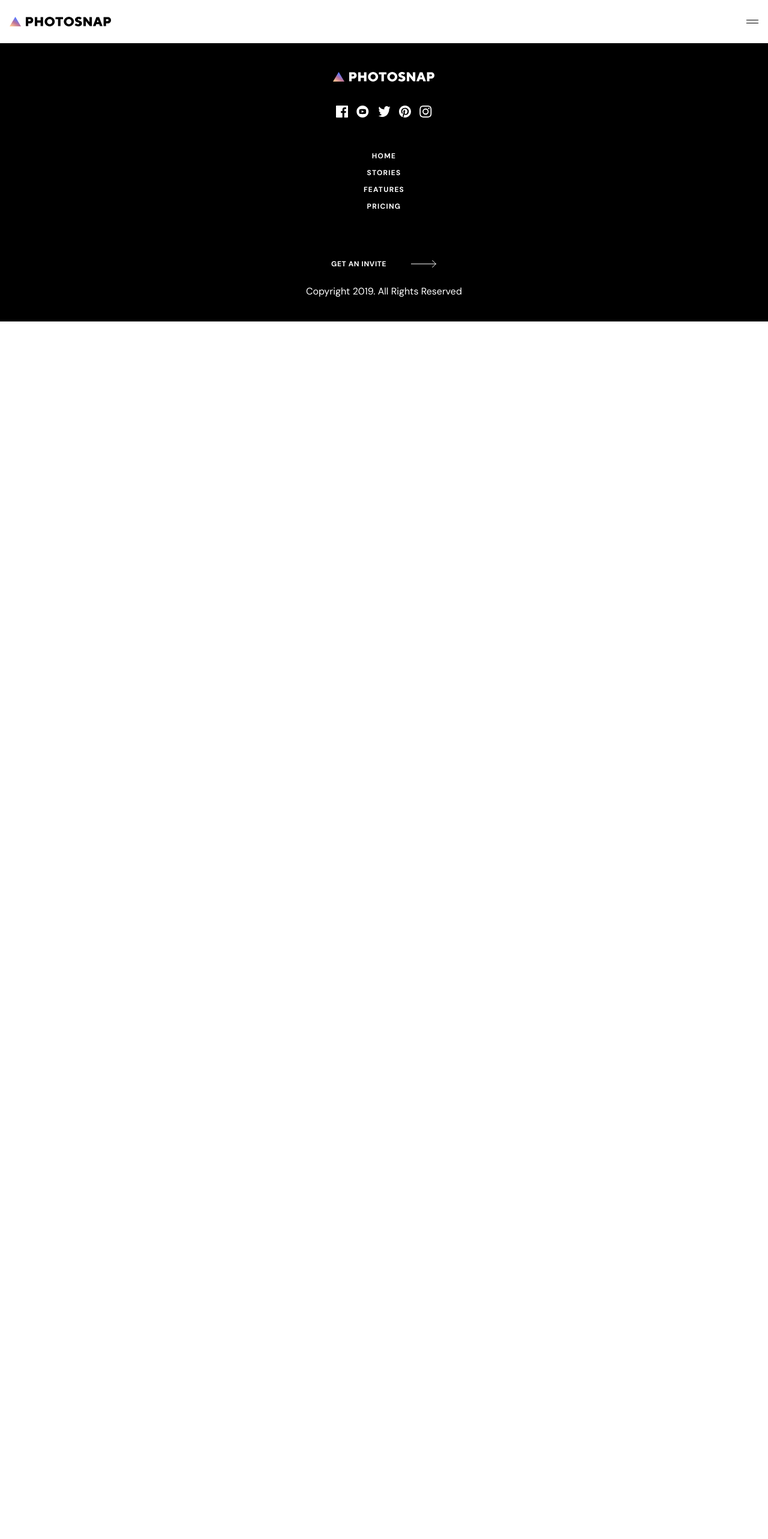
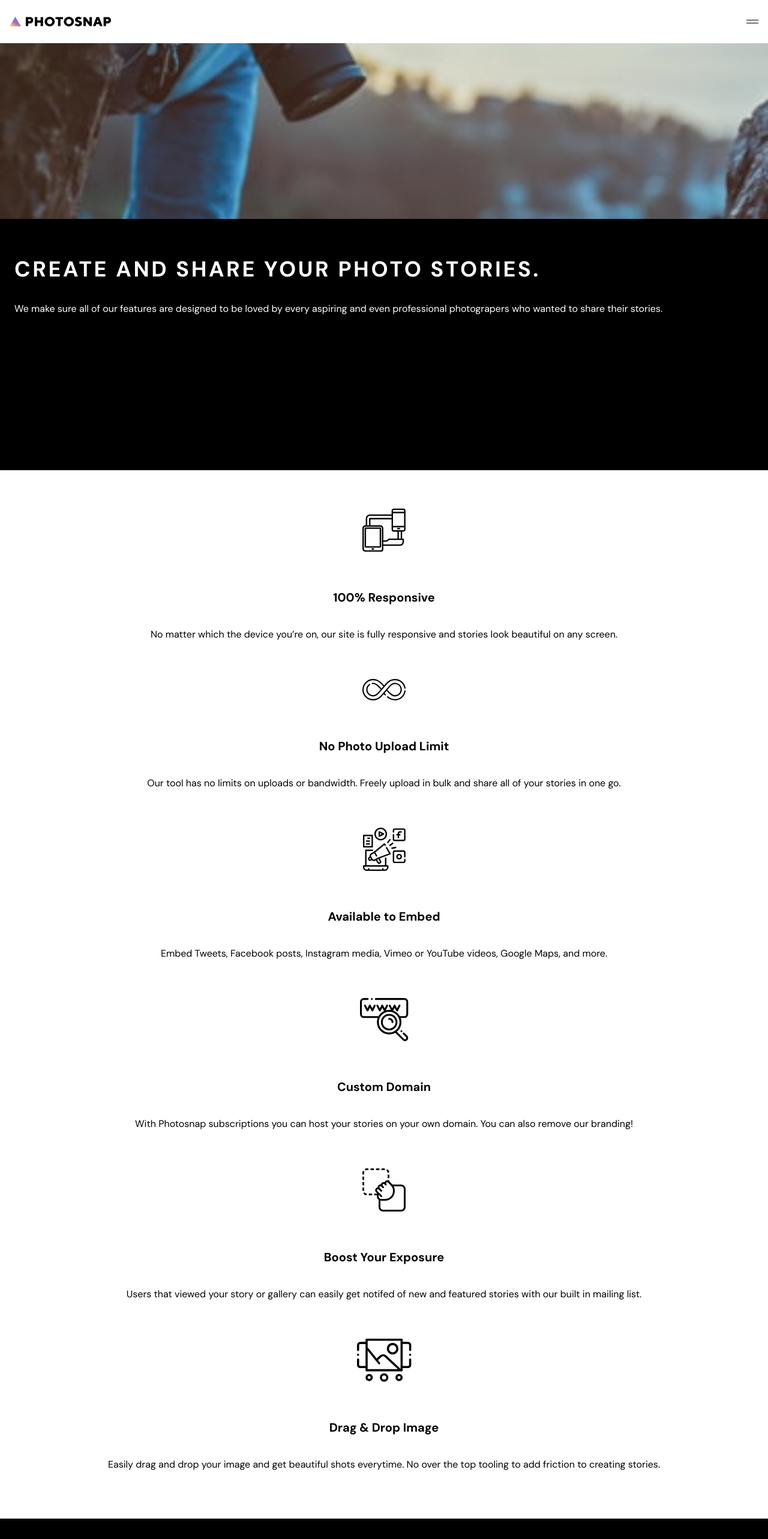
Before and after one commit to Sklearosi/photosnap, a React (Vite) app: page /features in a window 1280 px wide. Shown: the top 2566 px of the page at 60% size. Before the commit the page ends 800 px from the top, so only its background shows below. Built offline with nearby package versions, Linux system fonts and the light colour scheme.

Commit message:
style: finished features component

```diff
--- a/src/App.tsx
+++ b/src/App.tsx
@@ -3,6 +3,7 @@ import Header from "./components/Header"
 import Footer from "./components/Footer"
 import Home from "./components/Home"
 import Stories from "./components/Stories"
+import Features from "./components/Features"
 
 
 
@@ -15,6 +16,7 @@ function App() {
       <Routes>
         <Route path="/" element={<Home/>}/>
         <Route path="/stories" element={<Stories/>}/>
+        <Route path="/features" element={<Features/>}></Route>
       </Routes>
       <Footer/>
     </div>
--- /dev/null
+++ b/src/components/Features.tsx
@@ -0,0 +1,51 @@
+
+
+const Features = () => {
+    return(
+        <div>
+            <div >
+                <div style={{backgroundImage: 'url(/assets/features/mobile/hero.jpg)'}} className=" h-heroHeight bg-cover bg-center"></div>
+                <div className=" bg-black w-full h-blackDiv ">
+                    <h1 className="text-4xl font-bold leading-2 tracking-widest text-white uppercase pt-16 ml-6">Create and share your photo stories.  </h1>
+                    <p className="text-base font-normal leading-5 text-white mt-9 ml-6 w-11/12">We make sure all of our features are designed to be loved by every aspiring and even professional photograpers who wanted to share their stories.</p>
+
+                </div>
+            </div>
+            <div className="mt-16 pb-20">
+                <div className=" w-10/12 m-auto text-center">
+                <img className=" m-auto" src="/assets/features/desktop/responsive.svg" alt="" />
+                <p className="text-xl font-bold leading-6 mt-16">100% Responsive</p>
+                <p className="text-base font-normal leading-5 mt-10">No matter which the device you’re on, our site is fully responsive and stories look beautiful on any screen.</p>
+                </div>
+                <div className=" w-10/12 m-auto text-center mt-16">
+                <img className=" m-auto" src="/assets/features/desktop/no-limit.svg" alt="" />
+                <p className="text-xl font-bold leading-6 mt-16">No Photo Upload Limit</p>
+                <p className="text-base font-normal leading-5 mt-10">Our tool has no limits on uploads or bandwidth. Freely upload in bulk and share all of your stories in one go.</p>
+                </div>
+                <div className=" w-10/12 m-auto text-center mt-16">
+                <img className=" m-auto" src="/assets/features/desktop/embed.svg" alt="" />
+                <p className="text-xl font-bold leading-6 mt-16">Available to Embed</p>
+                <p className="text-base font-normal leading-5 mt-10">Embed Tweets, Facebook posts, Instagram media, Vimeo or YouTube videos, Google Maps, and more. </p>
+                </div>
+                <div className=" w-10/12 m-auto text-center mt-16">
+                <img className=" m-auto" src="/assets/features/desktop/custom-domain.svg" alt="" />
+                <p className="text-xl font-bold leading-6 mt-16">Custom Domain</p>
+                <p className="text-base font-normal leading-5 mt-10">With Photosnap subscriptions you can host your stories on your own domain. You can also remove our branding!</p>
+                </div>
+                <div className=" w-10/12 m-auto text-center mt-16">
+                <img className=" m-auto" src="/assets/features/desktop/boost-exposure.svg" alt="" />
+                <p className="text-xl font-bold leading-6 mt-16">Boost Your Exposure</p>
+                <p className="text-base font-normal leading-5 mt-10">Users that viewed your story or gallery can easily get notifed of new and featured stories with our built in mailing list.</p>
+                </div>
+                <div className=" w-10/12 m-auto text-center mt-16">
+                <img className=" m-auto" src="/assets/features/desktop/drag-drop.svg" alt="" />
+                <p className="text-xl font-bold leading-6 mt-16">Drag & Drop Image</p>
+                <p className="text-base font-normal leading-5 mt-10">Easily drag and drop your image and get beautiful shots everytime. No over the top tooling to add friction to creating stories.</p>
+                </div>
+            </div>
+        </div>
+    )
+}
+
+
+export default Features
--- a/src/components/Footer.tsx
+++ b/src/components/Footer.tsx
@@ -26,7 +26,7 @@ const Footer = () => {
                         behavior: 'smooth'
                       });
                 }}>STORIES</Link>
-                <Link to='/' onClick={() => {
+                <Link to="/features" onClick={() => {
                     window.scrollTo({
                         top: 0,
                         behavior: 'smooth'
--- a/src/components/Header.tsx
+++ b/src/components/Header.tsx
@@ -26,8 +26,12 @@ const Header = () => {
           <Link to='/stories' onClick={() => {
             setMenuOpen(false)
           }}>STORIES</Link>
-          <Link to='/stories'>FEATURES</Link>
-          <Link to='/stories'>PRICING</Link>
+          <Link to="/features" onClick={() => {
+            setMenuOpen(false)
+          }}>FEATURES</Link>
+          <Link to='/stories' onClick={() => {
+            setMenuOpen(false)
+          }}>PRICING</Link>
         </ul>
         <button className="block w-80 h-12 bg-black m-auto mt-5 text-white text-center text-lg font-bold leading-5 tracking-wider">
           GET AN INVITE
--- a/src/components/Home.tsx
+++ b/src/components/Home.tsx
@@ -87,13 +87,13 @@ const Home = () => {
                 </div>
                 <div className=" w-10/12 m-auto text-center mt-16">
                 <img className=" m-auto" src="/assets/features/desktop/no-limit.svg" alt="" />
-                <p className="text-xl font-bold leading-6 mt-16">100% Responsive</p>
-                <p className="text-base font-normal leading-5 mt-10">No matter which the device you’re on, our site is fully responsive and stories look beautiful on any screen.</p>
+                <p className="text-xl font-bold leading-6 mt-16">No Photo Upload Limit</p>
+                <p className="text-base font-normal leading-5 mt-10">Our tool has no limits on uploads or bandwidth. Freely upload in bulk and share all of your stories in one go.</p>
                 </div>
                 <div className=" w-10/12 m-auto text-center mt-16">
                 <img className=" m-auto" src="/assets/features/desktop/embed.svg" alt="" />
-                <p className="text-xl font-bold leading-6 mt-16">100% Responsive</p>
-                <p className="text-base font-normal leading-5 mt-10">No matter which the device you’re on, our site is fully responsive and stories look beautiful on any screen.</p>
+                <p className="text-xl font-bold leading-6 mt-16">Available to Embed</p>
+                <p className="text-base font-normal leading-5 mt-10">Embed Tweets, Facebook posts, Instagram media, Vimeo or YouTube videos, Google Maps, and more. </p>
                 </div>
             </div>
         </div>
--- a/tailwind.config.js
+++ b/tailwind.config.js
@@ -11,7 +11,8 @@ export default {
         menuHeight:"253px",
         heroHeight:"293px",
         blackDiv:"419px",
-        mobHeight:"375px"
+        mobHeight:"375px",
+        features:"300px"
       },
       transitionDuration: {
         '500': '0.5s',
```
